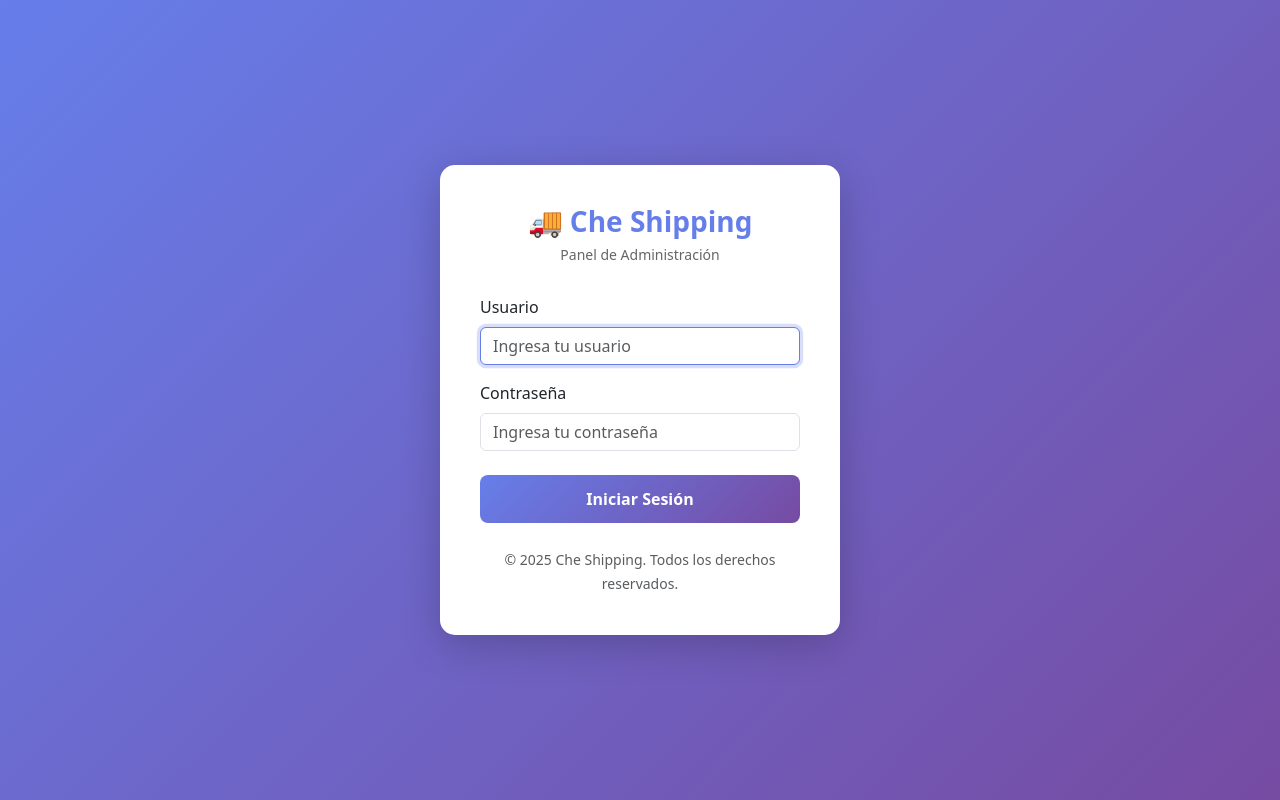
After one commit to mickstmt/che-shipping, a Flask app: page /shipping/login in a window 1280 px wide. The commit adds this page. Run offline with Flask 3, Linux system fonts and the light colour scheme; parts of the project's set-up code (start-up, migrations or seed data) failed here and were passed over.

Commit message:
Feat: Sistema de autenticación para panel admin
- Agregado modelo AdminUser con passwords hasheados
- Implementado Flask-Login para gestión de sesiones
- Creada página de login profesional
- Decorador @admin_required para proteger rutas
- Panel admin ahora requiere autenticación
- APIs públicas (Jumpseller) NO requieren login
- Botón de logout en panel admin
- Scripts para crear usuarios admin:
  * create_first_admin.py - Crea admin/admin123
  * create_admin_user.py - Menú interactivo
- Actualizado init.sql con tabla admin_users

Seguridad:
- Passwords hasheados con werkzeug.security
- Solo usuarios activos pueden acceder
- Registro de último login
- Sin opciones de registro público

```diff
--- a/app/__init__.py
+++ b/app/__init__.py
@@ -1,10 +1,12 @@
 # app/__init__.py
 from flask import Flask, redirect, url_for, request, render_template
 from flask_sqlalchemy import SQLAlchemy
+from flask_login import LoginManager
 import os
 
 # Inicializar extensiones
 db = SQLAlchemy()
+login_manager = LoginManager()
 
 def create_app(config_name=None):
     """Factory para crear la aplicación Flask"""
@@ -24,6 +26,17 @@ def create_app(config_name=None):
 
     # Inicializar extensiones
     db.init_app(app)
+
+    # Configurar Flask-Login
+    login_manager.init_app(app)
+    login_manager.login_view = 'shipping.login'
+    login_manager.login_message = 'Por favor inicia sesión para acceder a esta página.'
+    login_manager.login_message_category = 'warning'
+
+    @login_manager.user_loader
+    def load_user(user_id):
+        from app.models import AdminUser
+        return AdminUser.query.get(int(user_id))
 
     # ========================================
     # MANEJAR RECONEXIÓN DE BD
--- a/app/routes/shipping.py
+++ b/app/routes/shipping.py
@@ -1,7 +1,8 @@
 # app/routes/shipping.py
-from flask import Blueprint, request, jsonify, render_template
+from flask import Blueprint, request, jsonify, render_template, redirect, url_for, flash
+from flask_login import login_user, logout_user, login_required, current_user
 from app import db
-from app.models import ShippingZone, ShippingMethod, ShippingQuote
+from app.models import ShippingZone, ShippingMethod, ShippingQuote, AdminUser
 from app.services.router_service import router_service
 from datetime import datetime, time
 import json
@@ -11,12 +12,15 @@ from functools import wraps
 
 bp = Blueprint('shipping', __name__, url_prefix='/shipping')
 
-# Decorador simple para admin (sin autenticación por ahora)
+# Decorador para proteger rutas de administración
 def admin_required(f):
-    """Decorador simple - por ahora sin autenticación"""
+    """Decorador para requerir autenticación de administrador"""
     @wraps(f)
+    @login_required
     def decorated_function(*args, **kwargs):
-        # Por ahora permitir todo - puedes agregar autenticación después
+        if not current_user.is_authenticated or not current_user.is_active:
+            flash('Acceso denegado. No tienes permisos de administrador.', 'error')
+            return redirect(url_for('shipping.login'))
         return f(*args, **kwargs)
     return decorated_function
 
@@ -29,6 +33,68 @@ def find_zone_for_distance(distance_km):
     ).first()
 
     return zone
+
+# ========================================
+# AUTENTICACIÓN - LOGIN/LOGOUT
+# ========================================
+
+@bp.route('/login', methods=['GET', 'POST'])
+def login():
+    """Página de login para administradores"""
+
+    # Si ya está autenticado, redirigir al dashboard
+    if current_user.is_authenticated:
+        return redirect(url_for('shipping.index'))
+
+    if request.method == 'POST':
+        username = request.form.get('username', '').strip()
+        password = request.form.get('password', '')
+
+        if not username or not password:
+            flash('Por favor completa todos los campos.', 'error')
+            return render_template('login.html')
+
+        # Buscar usuario
+        admin = AdminUser.query.filter_by(username=username).first()
+
+        if not admin:
+            flash('Usuario o contraseña incorrectos.', 'error')
+            return render_template('login.html')
+
+        # Verificar que esté activo
+        if not admin.is_active:
+            flash('Tu cuenta está desactivada. Contacta al administrador.', 'error')
+            return render_template('login.html')
+
+        # Verificar password
+        if not admin.check_password(password):
+            flash('Usuario o contraseña incorrectos.', 'error')
+            return render_template('login.html')
+
+        # Login exitoso
+        login_user(admin)
+
+        # Actualizar último login
+        admin.last_login = datetime.utcnow()
+        db.session.commit()
+
+        flash(f'Bienvenido, {admin.username}!', 'success')
+
+        # Redirigir a la página que intentaba acceder o al dashboard
+        next_page = request.args.get('next')
+        if next_page:
+            return redirect(next_page)
+        return redirect(url_for('shipping.index'))
+
+    return render_template('login.html')
+
+@bp.route('/logout')
+@login_required
+def logout():
+    """Cerrar sesión"""
+    logout_user()
+    flash('Has cerrado sesión exitosamente.', 'success')
+    return redirect(url_for('shipping.login'))
 
 # ========================================
 # API ENDPOINTS PARA JUMPSELLER
@@ -394,6 +460,7 @@ def get_shipping_zones():
 # ========================================
 
 @bp.route('/')
+@admin_required
 def index():
     """Panel principal de gestión de envíos"""
     return render_template('shipping/index.html', title='Gestión de Envíos')
--- /dev/null
+++ b/templates/login.html
@@ -0,0 +1,119 @@
+<!DOCTYPE html>
+<html lang="es">
+<head>
+    <meta charset="UTF-8">
+    <meta name="viewport" content="width=device-width, initial-scale=1.0">
+    <title>Login - Che Shipping Admin</title>
+    <link href="https://cdn.jsdelivr.net/npm/bootstrap@5.3.0/dist/css/bootstrap.min.css" rel="stylesheet">
+    <style>
+        body {
+            background: linear-gradient(135deg, #667eea 0%, #764ba2 100%);
+            height: 100vh;
+            display: flex;
+            align-items: center;
+            justify-content: center;
+        }
+        .login-card {
+            background: white;
+            border-radius: 15px;
+            box-shadow: 0 10px 40px rgba(0,0,0,0.2);
+            padding: 40px;
+            max-width: 400px;
+            width: 100%;
+        }
+        .login-header {
+            text-align: center;
+            margin-bottom: 30px;
+        }
+        .login-header h1 {
+            color: #667eea;
+            font-size: 28px;
+            font-weight: bold;
+            margin-bottom: 5px;
+        }
+        .login-header p {
+            color: #666;
+            font-size: 14px;
+        }
+        .btn-login {
+            width: 100%;
+            padding: 12px;
+            background: linear-gradient(135deg, #667eea 0%, #764ba2 100%);
+            border: none;
+            border-radius: 8px;
+            font-weight: 600;
+            transition: transform 0.2s;
+        }
+        .btn-login:hover {
+            transform: translateY(-2px);
+            box-shadow: 0 5px 20px rgba(102, 126, 234, 0.4);
+        }
+        .form-control:focus {
+            border-color: #667eea;
+            box-shadow: 0 0 0 0.2rem rgba(102, 126, 234, 0.25);
+        }
+        .alert {
+            border-radius: 8px;
+            font-size: 14px;
+        }
+    </style>
+</head>
+<body>
+    <div class="login-card">
+        <div class="login-header">
+            <h1>🚚 Che Shipping</h1>
+            <p>Panel de Administración</p>
+        </div>
+
+        {% with messages = get_flashed_messages(with_categories=true) %}
+            {% if messages %}
+                {% for category, message in messages %}
+                    <div class="alert alert-{{ 'danger' if category == 'error' else category }} alert-dismissible fade show" role="alert">
+                        {{ message }}
+                        <button type="button" class="btn-close" data-bs-dismiss="alert"></button>
+                    </div>
+                {% endfor %}
+            {% endif %}
+        {% endwith %}
+
+        <form method="POST" action="{{ url_for('shipping.login') }}">
+            <div class="mb-3">
+                <label for="username" class="form-label">Usuario</label>
+                <input
+                    type="text"
+                    class="form-control"
+                    id="username"
+                    name="username"
+                    required
+                    autofocus
+                    placeholder="Ingresa tu usuario"
+                >
+            </div>
+
+            <div class="mb-4">
+                <label for="password" class="form-label">Contraseña</label>
+                <input
+                    type="password"
+                    class="form-control"
+                    id="password"
+                    name="password"
+                    required
+                    placeholder="Ingresa tu contraseña"
+                >
+            </div>
+
+            <button type="submit" class="btn btn-primary btn-login">
+                Iniciar Sesión
+            </button>
+        </form>
+
+        <div class="text-center mt-4">
+            <small class="text-muted">
+                © 2025 Che Shipping. Todos los derechos reservados.
+            </small>
+        </div>
+    </div>
+
+    <script src="https://cdn.jsdelivr.net/npm/bootstrap@5.3.0/dist/js/bootstrap.bundle.min.js"></script>
+</body>
+</html>
```
Also changed, not shown: app/models.py (+37 -0 lines), create_admin_user.py (added, +170 -0 lines), create_first_admin.py (added, +39 -0 lines), database/init.sql (+12 -0 lines), templates/shipping/index.html (+19 -5 lines).
